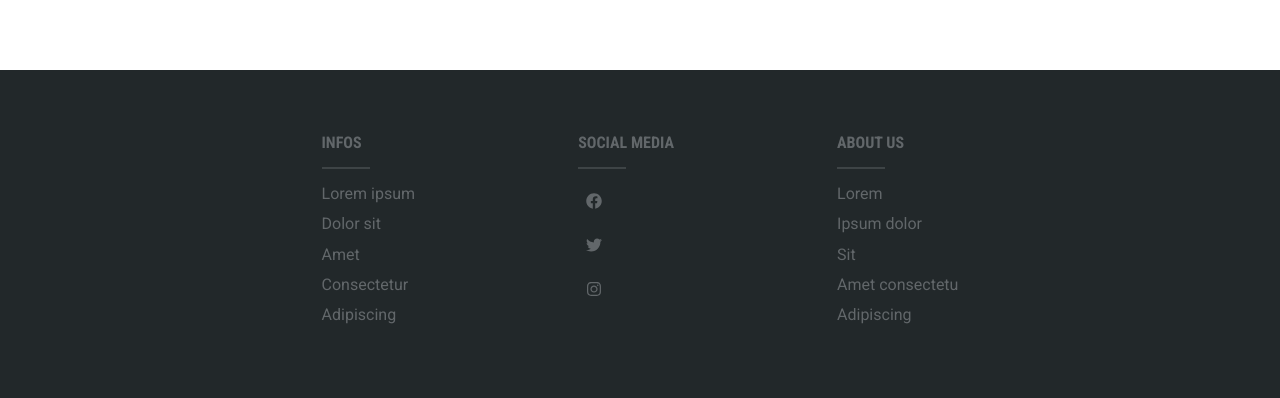
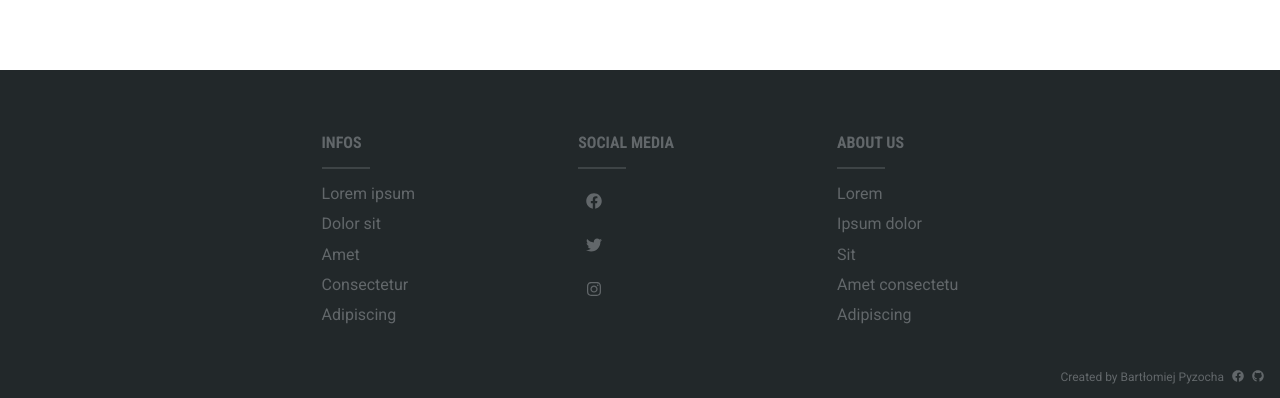
Before and after one commit to kepler003/surfstyle, a React app: page / in a window 1280 px wide. Shown: the part 2666-3064 px from the top of the page. Built offline with nearby package versions, Linux system fonts and the light colour scheme; a web font is replaced by a local one.

Commit message:
Footer -> Add author info

```diff
--- a/src/components/atoms/Icon.js
+++ b/src/components/atoms/Icon.js
@@ -5,7 +5,7 @@ import { FontAwesomeIcon } from '@fortawesome/react-fontawesome';
 export default ({ icon = "question", color, className = '', ...rest }) => {
 
   let newClassName = className;
-  const brands = ['instagram', 'facebook', 'twitter'];
+  const brands = ['instagram', 'facebook', 'twitter', 'github'];
 
   // Set brand icon
   if (brands.includes(icon)) icon = ['fab', icon];
--- a/src/components/organisms/Footer.js
+++ b/src/components/organisms/Footer.js
@@ -32,5 +32,13 @@ export default () => (
       <li className="footer__item"><a className="footer__link" href="">Amet consectetu</a></li>
       <li className="footer__item"><a className="footer__link" href="">Adipiscing</a></li>
     </ul>
+    <p className="footer__dev">Created by Bartłomiej Pyzocha
+      <a className="footer__dev-link" target="_blank" href="https://www.facebook.com/bartek.pyzocha/" >
+        <Icon icon="facebook" />
+      </a>
+      <a className="footer__dev-link" target="_blank" href="https://github.com/kepler003" >
+        <Icon icon="github" />
+      </a>
+    </p>
   </footer>
 );
--- a/src/styles/_footer.scss
+++ b/src/styles/_footer.scss
@@ -6,6 +6,7 @@
   padding: $size-8 $size-4;
   background-color: $gray-2;
   color: $gray-4;
+  position: relative;
 
   &__list {
     @include flex;
@@ -46,6 +47,17 @@
     color: $gray-4;
     text-decoration: none;
   }
+
+  &__dev {
+    position: absolute;
+    bottom: $size-4;
+    right: $size-4;
+    font-size: $size-3;
+  }
+
+  &__dev-link {
+    margin-left: $size-2;
+  }
 }
 
 
--- a/src/utils/fontAwesome.js
+++ b/src/utils/fontAwesome.js
@@ -1,7 +1,7 @@
 import { library } from '@fortawesome/fontawesome-svg-core';
-import { fab, faInstagram, faFacebook, faTwitter } from '@fortawesome/free-brands-svg-icons';
+import { fab, faInstagram, faFacebook, faTwitter, faGithub } from '@fortawesome/free-brands-svg-icons';
 import { faUser, faQuestion, faShareAlt,
          faSearch, faBars, faPlay } from '@fortawesome/free-solid-svg-icons';
 
 library.add(fab, faUser, faQuestion, faShareAlt, faInstagram, faSearch, faBars,
-            faPlay, faFacebook, faTwitter);
+            faPlay, faFacebook, faTwitter, faGithub);
```
